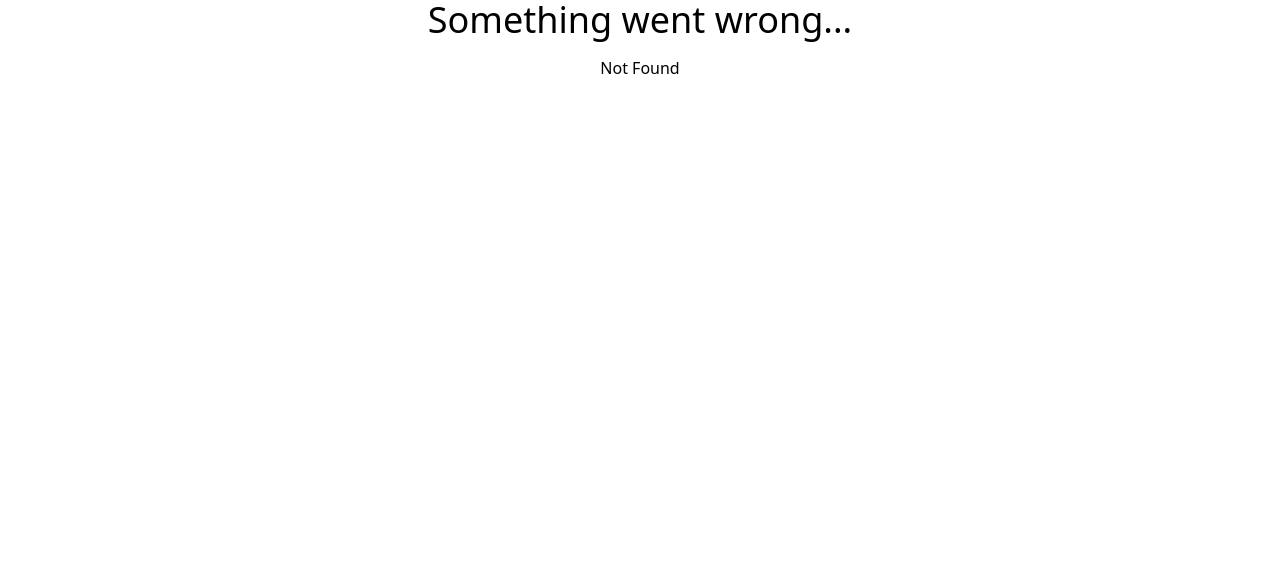
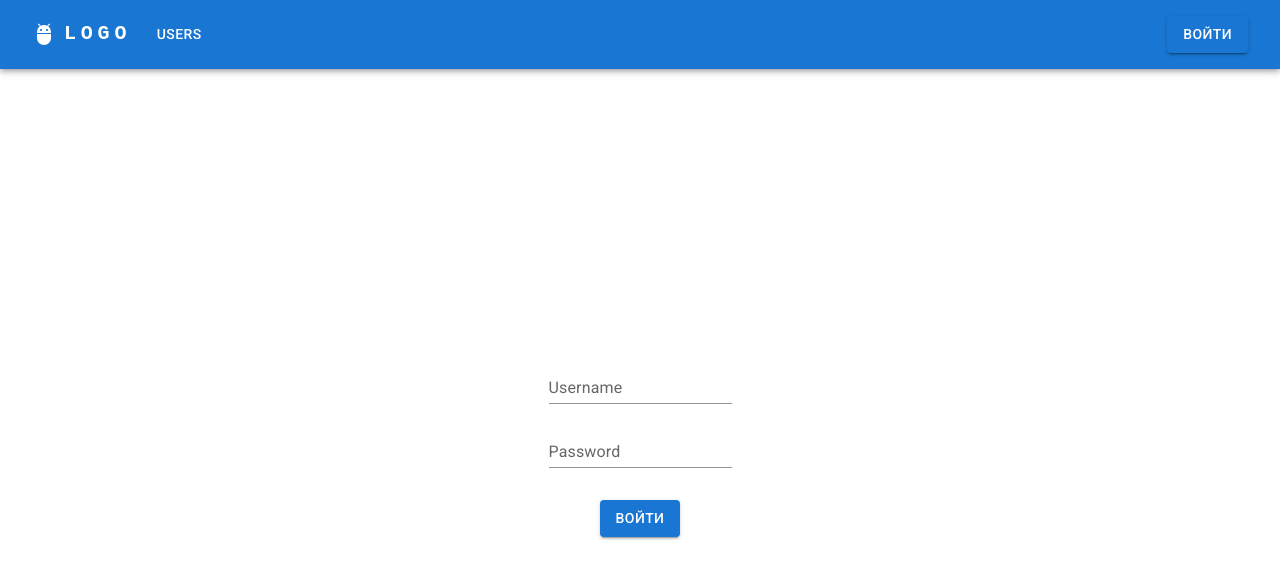
Before and after one commit to Woollywood/Users, a React (Vite) app: page /login in a window 1280 px wide. Before the commit this address had no page. Shown: the top 578 px of the page. Built offline with nearby package versions, Linux system fonts and the light colour scheme.

Commit message:
feat: login and onBoard page

```diff
--- /dev/null
+++ b/src/pages/Login.jsx
@@ -0,0 +1,53 @@
+import { useState } from 'react';
+import { useNavigate } from 'react-router-dom';
+import TextField from '@mui/material/TextField';
+import Button from '@mui/material/Button';
+import { AuthService } from '../services/AuthService';
+import { useAuthDispatch } from '../contexts/AuthContext';
+
+export function Component() {
+	const [username, setUsername] = useState('');
+	const [password, setPassword] = useState('');
+	const navigate = useNavigate();
+
+	const dispatch = useAuthDispatch();
+
+	async function handleSubmit(e) {
+		e.preventDefault();
+
+		try {
+			const data = await AuthService.login(username, password);
+			dispatch({ type: 'SET_USER', payload: data });
+			navigate('/', { replace: true });
+		} catch (error) {
+			console.log(error);
+		}
+	}
+
+	return (
+		<div className='flex items-center justify-center h-full'>
+			<form onSubmit={handleSubmit} className='flex flex-col items-center gap-8'>
+				<div className='flex flex-col items-center gap-4'>
+					<TextField
+						label='Username'
+						variant='standard'
+						type='text'
+						value={username}
+						onChange={(e) => setUsername(e.target.value)}
+					/>
+					<TextField
+						label='Password'
+						variant='standard'
+						type='password'
+						value={password}
+						onChange={(e) => setPassword(e.target.value)}
+					/>
+				</div>
+
+				<Button variant='contained' type='submit'>
+					Войти
+				</Button>
+			</form>
+		</div>
+	);
+}
--- /dev/null
+++ b/src/pages/onBoard.jsx
@@ -0,0 +1,30 @@
+import { useEffect, useState } from 'react';
+import { UsersService } from '../services/UsersService';
+
+export function Component() {
+	const [users, setUsers] = useState([]);
+
+	useEffect(() => {
+		UsersService.getAllUsers({ limit: 10 }).then(({ data }) => setUsers(data.users));
+	}, []);
+
+	return (
+		<div>
+			<h2 className='text-4xl font-medium text-center mb-12'>Over 3.000+ Users</h2>
+			<div>
+				{users.length && (
+					<div className='grid grid-cols-10 items-center gap-6'>
+						{users.map((user) => (
+							<img
+								key={user.id}
+								alt={`${user.username}'s avatar`}
+								src={user.image}
+								className='rounded-full'
+							/>
+						))}
+					</div>
+				)}
+			</div>
+		</div>
+	);
+}
--- a/src/router/routes.jsx
+++ b/src/router/routes.jsx
@@ -12,7 +12,11 @@ export const routes = [
 				children: [
 					{
 						index: true,
-						lazy: () => import('../pages/index'),
+						lazy: () => import('../pages/onBoard'),
+					},
+					{
+						path: '/login',
+						lazy: () => import('../pages/Login'),
 					},
 				],
 			},
--- /dev/null
+++ b/src/services/UsersService.js
@@ -0,0 +1,11 @@
+import { HttpService } from './HttpService';
+
+export class UsersService {
+	static async getAllUsers(params = {}) {
+		const service = new HttpService();
+		const httpService = service.instance;
+		return await httpService.get('users', {
+			params,
+		});
+	}
+}
```
